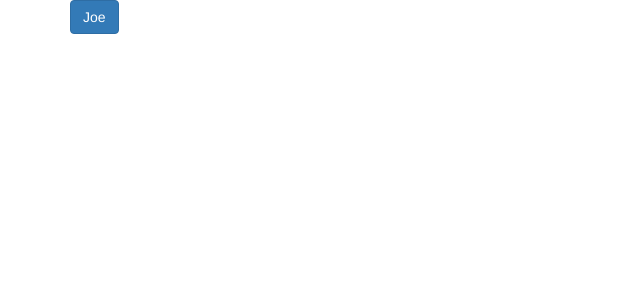
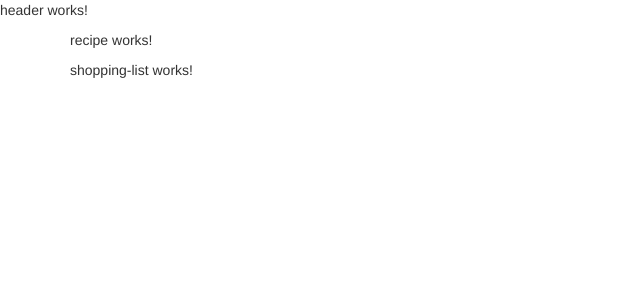
Before and after one commit to Jesdwarf/ShoppingApp, an Angular app: page / in a window 1280 px wide. Shown: the top 300 px of the page, without its empty margins (0-640 px from the left). Built offline with nearby package versions, Linux system fonts and the light colour scheme.

Commit message:
Recipe and header components added to app.component.html.

```diff
--- a/src/app/app.component.html
+++ b/src/app/app.component.html
@@ -1,10 +1,11 @@
-<app-header *ngIf="showHeader"></app-header>
+<app-header></app-header>
 
 <div class="container">
   <div class="row">
     <div class="col-md-12">
 
-      <button class="btn btn-primary" (click)="showHeader=!showHeader">Joe</button>
+      <app-recipe></app-recipe>
+      <app-shopping-list></app-shopping-list>
 
 
     </div>
--- a/src/app/app.component.ts
+++ b/src/app/app.component.ts
@@ -7,5 +7,4 @@ import { Component } from '@angular/core';
 })
 export class AppComponent {
   title = 'ShoppingApp';
-  showHeader = false;
 }
```
